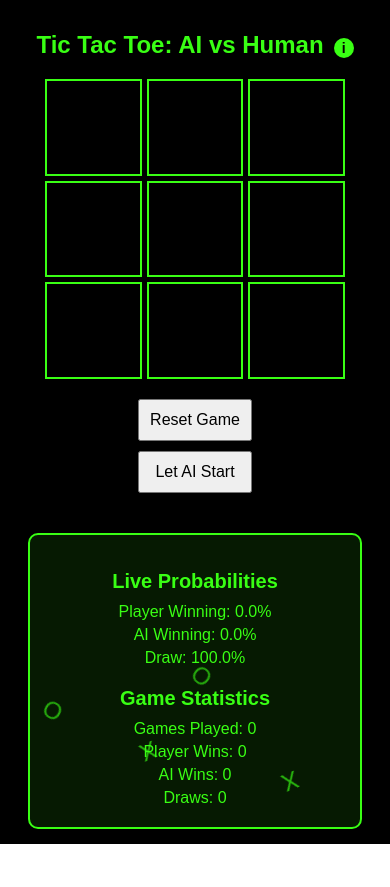
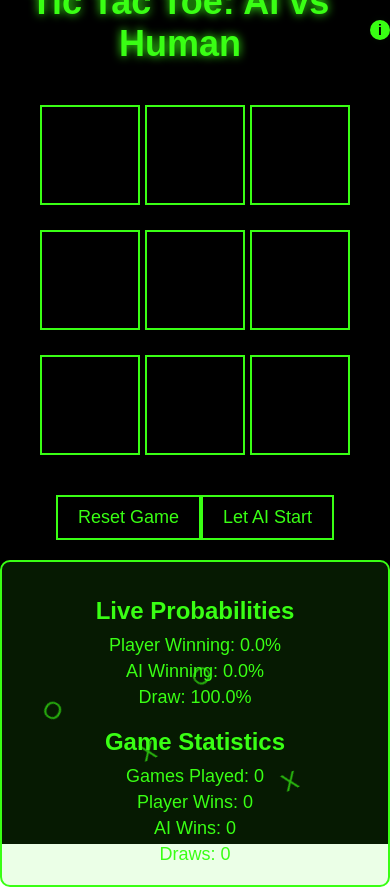
Before and after one commit to Tcby04/Tic-Tac-Toe-AI, a React (Create React App) app: page / in a window 390 px wide. Before the commit the page ends 849 px from the top, so only its background shows below. Built offline with nearby package versions, Linux system fonts and the light colour scheme.

Commit message:
cancle mobile UI

```diff
--- a/src/components/Game.tsx
+++ b/src/components/Game.tsx
@@ -156,22 +156,18 @@ const Game: React.FC = () => {
   const winner = checkWinner(board);
 
   return (
-    <div className="game-container">
-      <h1 className="game-title">
+    <div>
+      <h1>
         Tic Tac Toe: AI vs Human
         <InfoTooltip />
       </h1>
       <Board board={board} onMove={handleMove} />
-      <div className="game-status">
       {winner && <p>{winner === aiSymbol ? 'AI wins!' : 'You win!'}</p>}
       {!winner && board.every(cell => cell) && <p>It's a draw!</p>}
-      </div>
-      <div className="game-controls">
       <button onClick={resetGame}>Reset Game</button>
       <button onClick={toggleStartingPlayer}>
         {humanStarts ? "Let AI Start" : "Let Human Start"}
       </button>
-      </div>
       <div className="stats">
         <h2>Live Probabilities</h2>
         <p>Player Winning: {stats.player.toFixed(1)}%</p>
--- a/src/index.css
+++ b/src/index.css
@@ -1,3 +1,4 @@
+
 body, html {
   margin: 0;
   padding: 0;
@@ -16,8 +17,6 @@ body, html {
   height: 100%;
 }
 
-
-
 .app-container {
   text-align: center;
   display: flex;
@@ -29,52 +28,19 @@ body, html {
   margin: 0 auto;
 }
 
-.game-container {
-  display: flex;
-  flex-direction: column;
-  align-items: center;
-  padding: 20px;
-  max-width: 100%;
-  box-sizing: border-box;
-}
-
-.game-title {
-  font-size: 24px;
-  margin-bottom: 20px;
-  text-align: center;
-}
-
-.game-status {
-  margin: 10px 0;
-  font-size: 18px;
-  text-align: center;
-}
-
-.game-controls {
-  display: flex;
-  flex-direction: column;
-  gap: 10px;
-  margin-bottom: 20px;
-}
-
-.game-controls button {
-  width: 100%;
-  padding: 10px;
-  font-size: 16px;
-}
-
 .board {
   display: grid;
-  grid-template-columns: repeat(3, 1fr);
-  gap: 5px;
-  margin: 0 auto;
-  max-width: 300px;
-  width: 100%;
+  grid-template-columns: repeat(3, 100px);
+  grid-gap: 5px;
+  margin: 20px auto;
+  justify-content: center;
 }
 
 .cell {
-  aspect-ratio: 1 / 1;
-  font-size: 36px;
+  width: 100px;
+  height: 100px;
+  font-size: 48px;
+  font-weight: bold;
   cursor: pointer;
   background-color: transparent;
   border: 2px solid #39ff14;
@@ -90,9 +56,39 @@ body, html {
   color: #000;
 }
 
+h1 {
+  font-size: 36px;
+  margin-bottom: 20px;
+  text-shadow: 0 0 10px #39ff14;
+  display: flex;
+  align-items: center;
+  justify-content: center;
+}
+
+button {
+  background-color: #000;
+  color: #39ff14;
+  border: 2px solid #39ff14;
+  padding: 10px 20px;
+  font-size: 18px;
+  cursor: pointer;
+  transition: all 0.3s ease;
+  margin-top: 20px;
+}
+
+button:hover {
+  background-color: #39ff14;
+  color: #000;
+}
+
+p {
+  font-size: 24px;
+  margin-top: 20px;
+}
+
+/* Add this to the existing styles */
+
 .stats {
-  width: 100%;
-  max-width: 300px;
   margin-top: 20px;
   padding: 15px;
   border: 2px solid #39ff14;
@@ -101,39 +97,11 @@ body, html {
 }
 
 .stats h2 {
-  font-size: 20px;
-  margin-top: 20px;
+  font-size: 24px;
   margin-bottom: 10px;
 }
 
 .stats p {
-  font-size: 16px;
+  font-size: 18px;
   margin: 5px 0;
 }
-
-@media (min-width: 768px) {
-  .game-title {
-    font-size: 36px;
-  }
-
-  .game-controls {
-    flex-direction: row;
-    justify-content: center;
-  }
-
-  .game-controls button {
-    width: auto;
-  }
-
-  .board {
-    max-width: 400px;
-  }
-
-  .cell {
-    font-size: 48px;
-  }
-
-  .stats {
-    max-width: 400px;
-  }
-}
```
Lines whose indentation alone changed are shown as unchanged.
